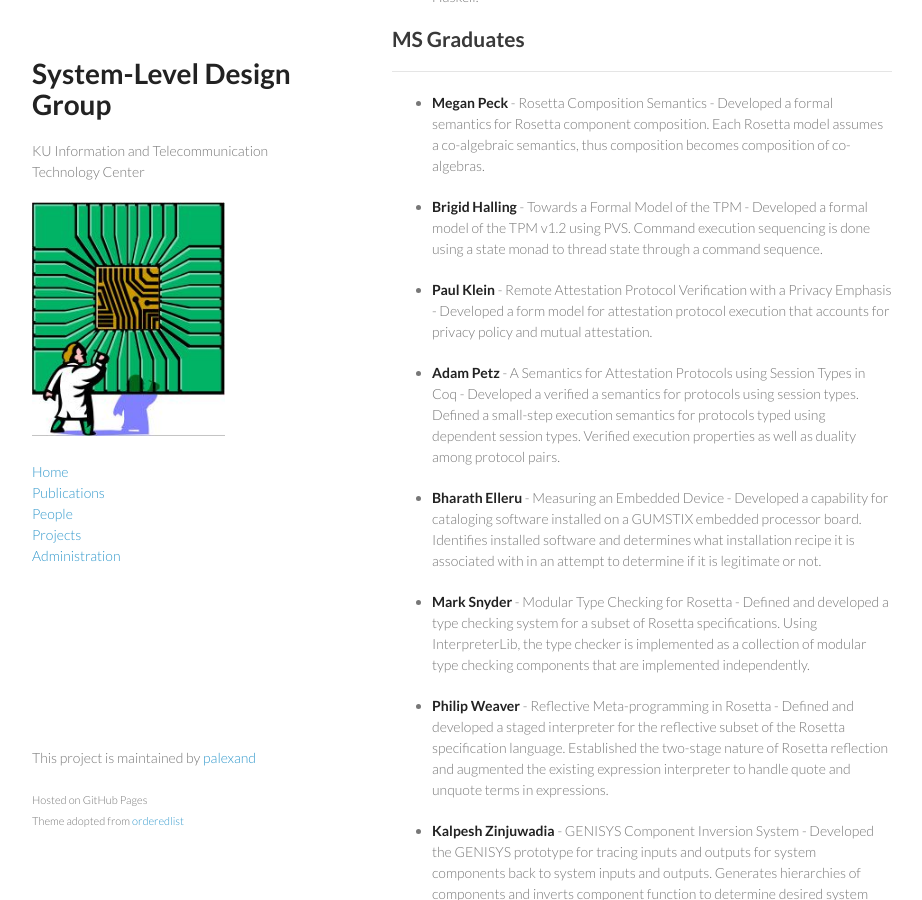
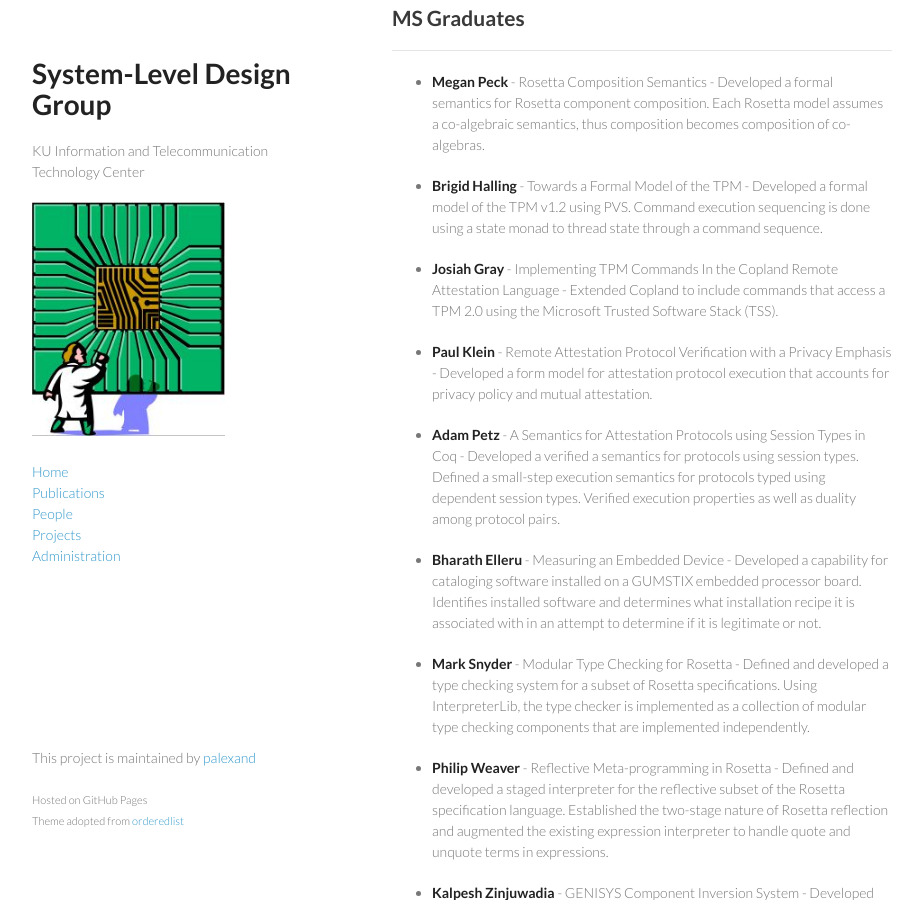
Before and after one commit to ku-sldg/ku-sldg.github.io, a Jekyll site: the page built from people.md, in a window 1280 px wide and 900 px high, scrolled down 2061 px. Shown: the whole window, without its empty margins (178-1100 px from the left). Built offline with Jekyll 4.4.1, drawn with Linux system fonts in a browser that asks for light colours; some of the changed text lies outside the part shown.

Commit message:
moving Josiah

```diff
--- a/_data/people.yml
+++ b/_data/people.yml
@@ -18,10 +18,6 @@
 
 - name: Michael Neises
   description: Undecided
-  role: student
-
-- name: Josiah Gray
-  description: TPM 2.0 Attestation protocols
   role: student
 
 - name: Sarah Scott
@@ -91,6 +87,10 @@
 - name: Dr. Evan Austin
   description: Theorem Provers as Libraries – An Approach to Formally Verifying Functional Programs - Developed an LCF-style theorem proving system in Haskell.  Staring with HOL-Lite as a model, developed a set of libraries that implement a DSL for theorem proving over the Haskell Core.  The result is a capability supporting verification of Haskell programs in Haskell.
   role: phd
+
+- name: Josiah Gray
+  description: Implementing TPM Commands In the Copland Remote Attestation Language - Extended Copland to include commands that access a TPM 2.0 using the Microsoft Trusted Software Stack (TSS).
+  role: ms
 
 - name: Paul Klein
   description: Remote Attestation Protocol Verification with a Privacy Emphasis - Developed a form model for attestation protocol execution that accounts for privacy policy and mutual attestation.
```
